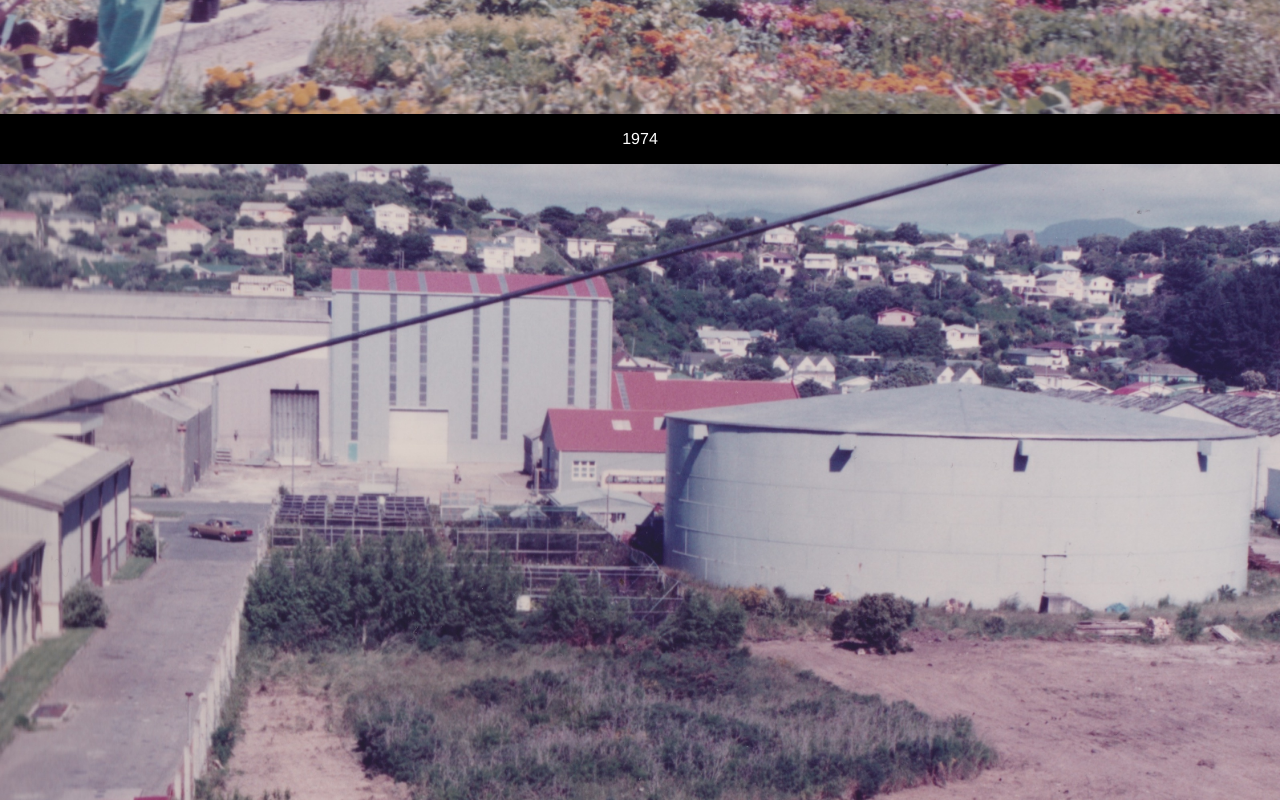
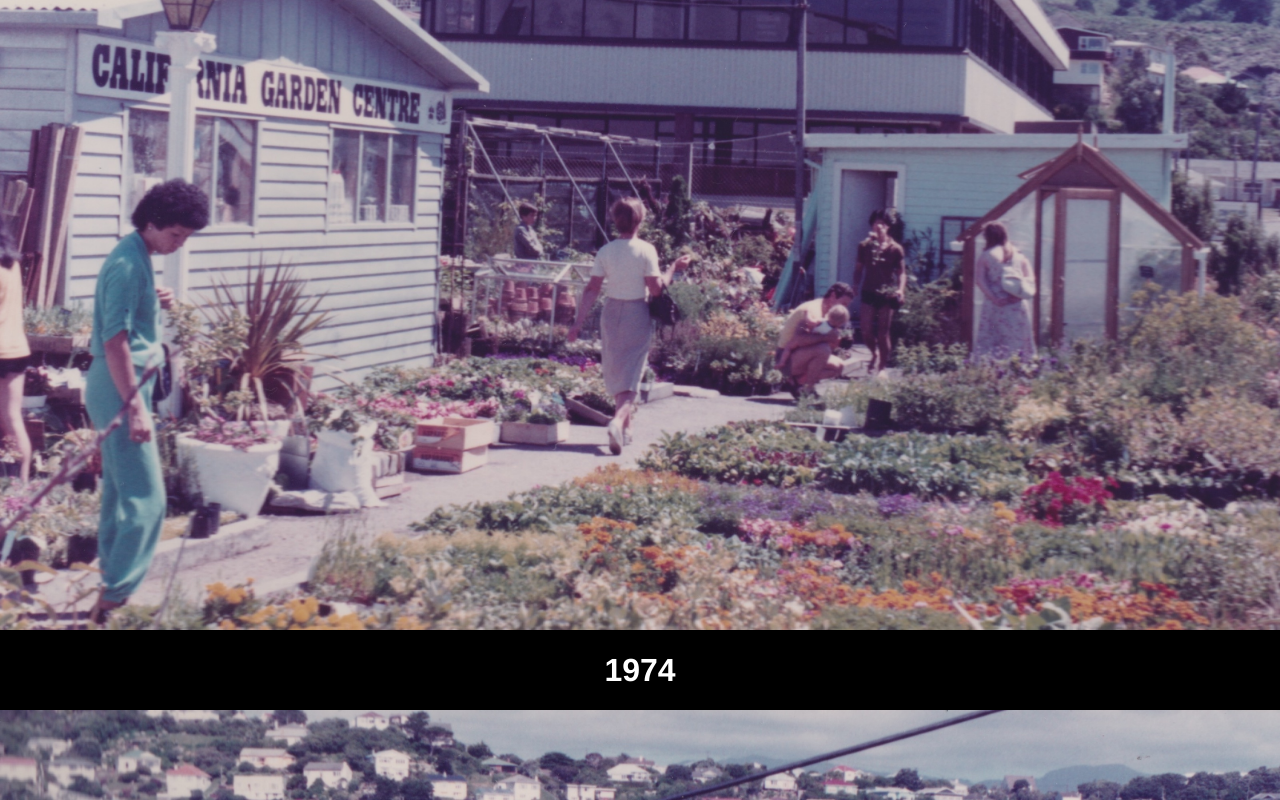
Before and after one commit to michael-lowe-nz/California-Miramar-History, a React app: page / in a window 1280 px wide. Shown: the part 960-1760 px from the top of the page. Built offline with nearby package versions, Linux system fonts and the light colour scheme.

Commit message:
Add SASS to the project, create directory and watch index.sass

```diff
--- a/components/app.js
+++ b/components/app.js
@@ -18,10 +18,11 @@
     return (
       <div className="app">
         <Nav />
+        <div className="headerSection"></div>
         <div className="section slide1">
           <h1>It started as a small fruit shop on Lambton Quay...</h1>
           <img src="../img/cali_garage.jpg" className="slideImage" id="first"></img>
-          <p className="title">1974</p>
+          <h1 className="title">1974</h1>
         </div>
         <div className="section slide2">
           <img src="../img/cali_aerial.jpg" className="slideImage" id="second"></img>
--- /dev/null
+++ b/sass/index.sass
@@ -0,0 +1,29 @@
+/** Variables **/
+
+body
+  margin: 0 auto
+  font-family: Helvetica
+  background-color: black
+  color: white
+  font-weight: 100
+
+
+main
+  text-align: center
+
+
+.slideImage
+  max-width: 100%
+  display: block
+
+
+.headerSection
+  height: 500px
+
+
+nav
+  li
+    text-decoration: none
+  text-decoration: none
+  ul
+    text-decoration: none
```
Also changed, not shown: index.css, 1 other file.
